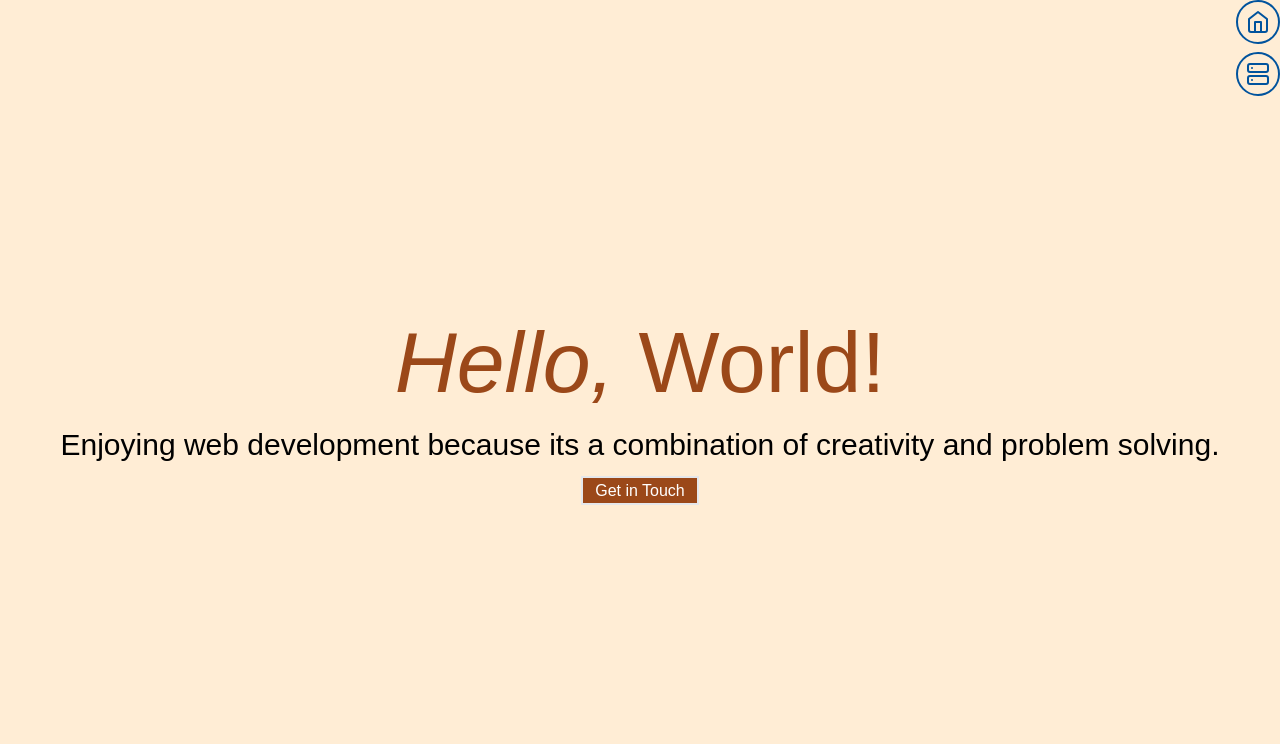
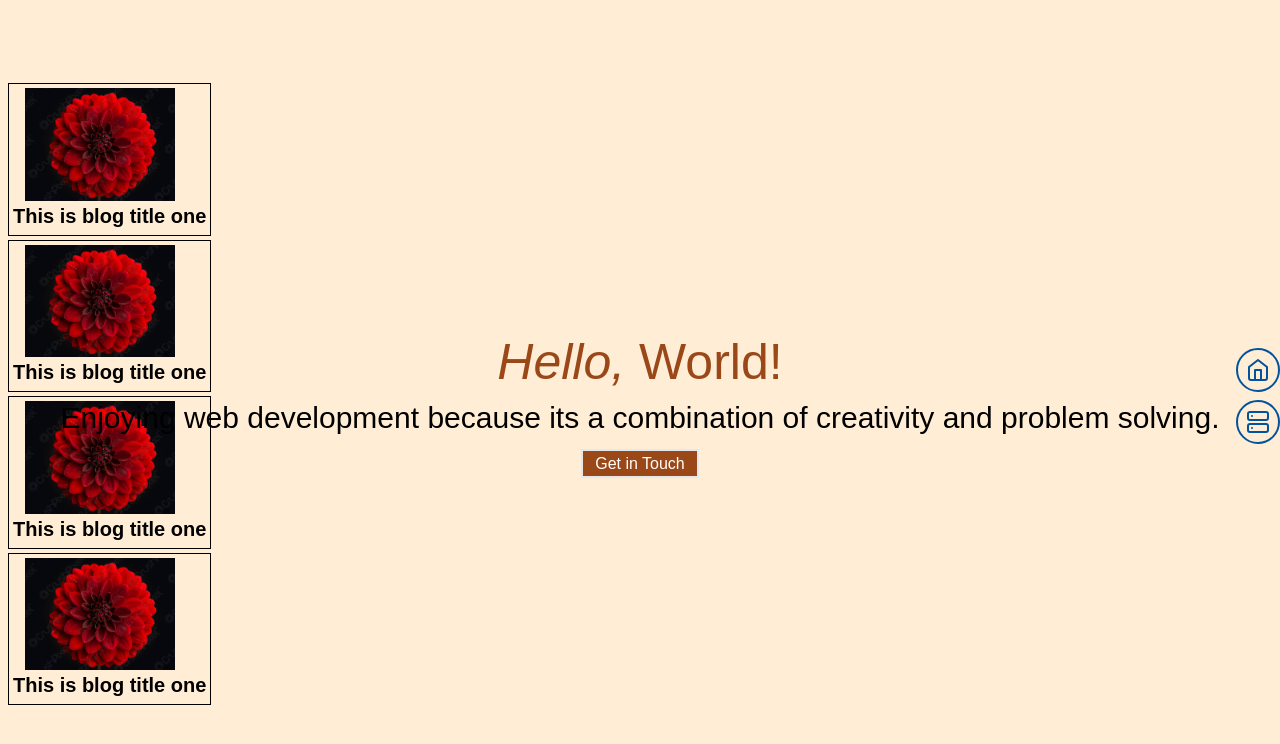
Before and after one commit to borhanphp/portfolio, a Next.js app: page / in a window 1280 px wide. Shown: the top 744 px of the page. Built offline with nearby package versions, Linux system fonts and the light colour scheme; a web font is replaced by a local one.

Commit message:
updated blog section

```diff
--- a/src/app/homepage/page.js
+++ b/src/app/homepage/page.js
@@ -7,15 +7,15 @@ const HomePage = () => {
   return (
     <>
       <div className="bg-orange-100 h-[100vh]">
-        <div className="grid place-content-center ">
+        <div className="grid place-content-center relative">
           {/* <div className="flex justify-center">
          <div>
             <Image src="borhan.svg" width={100} height={100} alt="" />
           </div>
          </div> */}
-          <div className="grid place-content-center h-screen relative">
+          <div className="grid place-content-center h-screen relative px-12">
             <div>
-              <p className="text-[86px] text-center text-[#9B4819]">
+              <p className="text-[50px] text-center text-[#9B4819]">
                 <span className="italic">Hello,</span> World!
               </p>
               <p className="text-center text-3xl">
@@ -35,6 +35,8 @@ const HomePage = () => {
 
 
         </div>
+
+
       </div>
     </>
   );
--- a/src/app/layout.js
+++ b/src/app/layout.js
@@ -1,3 +1,4 @@
+import Blog from '@/components/client/Blog'
 import NavbarRight from '@/components/NavbarRight'
 import { Radley } from 'next/font/google'
 import './globals.css'
@@ -18,6 +19,8 @@ export default function RootLayout( { children } ) {
       <body className={radley.className}>
         <div>
           <NavbarRight />
+          <Blog />
+          {/* <PortfolioShowcase /> */}
           {children}
         </div>
       </body>
--- a/src/components/NavbarRight.js
+++ b/src/components/NavbarRight.js
@@ -32,7 +32,7 @@ const NavbarRight = () => {
     ]
     return (
         <div>
-            <div className="absolute right-0 top-0">
+            <div className="absolute right-0 grid place-content-center h-screen">
                 {
                     data && data.map( ( item, index ) => {
                         return (
--- /dev/null
+++ b/src/components/client/Blog.js
@@ -0,0 +1,75 @@
+import Link from 'next/link'
+import React from 'react'
+
+const Blog = () => {
+    const data = [
+        {
+            title: 'This is blog title one',
+            photo: "/public/image.jpg",
+            link: '/'
+        },
+        // {
+        //     title: 'Portfolio',
+        //     icon: <Briefcase />,
+        //     link: '/portfolio'
+        // },
+        // {
+        //     title: 'Gallery',
+        //     icon: <Aperture />,
+        //     link: '/gallery'
+        // },
+        // {
+        //     title: 'Get in Touch',
+        //     icon: <Mail />,
+        //     link: '/contact-us'
+        // }
+    ]
+    return (
+        <div>
+            <div className="absolute grid place-content-center h-screen">
+                {
+                    data && data.map( ( item, index ) => {
+                        return (
+                            <div key={index} className='mb-2 p-2'>
+                                <div className=' border border-black mb-1 p-1'>
+                                    <div className='ms-3'>
+                                        <img src='image.jpg' alt='' style={{ width: "150px" }} />
+                                    </div>
+                                    <Link href={item?.link}>
+                                        <p className='font-bold text-[20px]'>{item?.title}</p>
+                                    </Link>
+                                </div>
+                                <div className=' border border-black mb-1 p-1'>
+                                    <div className='ms-3'>
+                                        <img src='image.jpg' alt='' style={{ width: "150px" }} />
+                                    </div>
+                                    <Link href={item?.link}>
+                                        <p className='font-bold text-[20px]'>{item?.title}</p>
+                                    </Link>
+                                </div>
+                                <div className=' border border-black mb-1 p-1'>
+                                    <div className='ms-3'>
+                                        <img src='image.jpg' alt='' style={{ width: "150px" }} />
+                                    </div>
+                                    <Link href={item?.link}>
+                                        <p className='font-bold text-[20px]'>{item?.title}</p>
+                                    </Link>
+                                </div>
+                                <div className=' border border-black mb-1 p-1'>
+                                    <div className='ms-3'>
+                                        <img src='image.jpg' alt='' style={{ width: "150px" }} />
+                                    </div>
+                                    <Link href={item?.link}>
+                                        <p className='font-bold text-[20px]'>{item?.title}</p>
+                                    </Link>
+                                </div>
+                            </div>
+                        )
+                    } )
+                }
+            </div>
+        </div>
+    )
+}
+
+export default Blog
--- /dev/null
+++ b/src/components/client/PortfolioShowcase.js
@@ -0,0 +1,75 @@
+import Link from 'next/link'
+import React from 'react'
+
+const PortfolioShowcase = () => {
+    const data = [
+        {
+            title: 'This is blog title one',
+            photo: "/public/image.jpg",
+            link: '/'
+        },
+        // {
+        //     title: 'Portfolio',
+        //     icon: <Briefcase />,
+        //     link: '/portfolio'
+        // },
+        // {
+        //     title: 'Gallery',
+        //     icon: <Aperture />,
+        //     link: '/gallery'
+        // },
+        // {
+        //     title: 'Get in Touch',
+        //     icon: <Mail />,
+        //     link: '/contact-us'
+        // }
+    ]
+    return (
+        <div>
+            <div className="absolute grid place-content-end h-screen right-40">
+                {
+                    data && data.map( ( item, index ) => {
+                        return (
+                            <div key={index} className='mb-2 p-2'>
+                                <div className=' border border-black mb-1 p-1'>
+                                    <div className='ms-3'>
+                                        <img src='image.jpg' alt='' style={{ width: "150px" }} />
+                                    </div>
+                                    <Link href={item?.link}>
+                                        <p className='font-bold text-[20px]'>{item?.title}</p>
+                                    </Link>
+                                </div>
+                                <div className=' border border-black mb-1 p-1'>
+                                    <div className='ms-3'>
+                                        <img src='image.jpg' alt='' style={{ width: "150px" }} />
+                                    </div>
+                                    <Link href={item?.link}>
+                                        <p className='font-bold text-[20px]'>{item?.title}</p>
+                                    </Link>
+                                </div>
+                                <div className=' border border-black mb-1 p-1'>
+                                    <div className='ms-3'>
+                                        <img src='image.jpg' alt='' style={{ width: "150px" }} />
+                                    </div>
+                                    <Link href={item?.link}>
+                                        <p className='font-bold text-[20px]'>{item?.title}</p>
+                                    </Link>
+                                </div>
+                                <div className=' border border-black mb-1 p-1'>
+                                    <div className='ms-3'>
+                                        <img src='image.jpg' alt='' style={{ width: "150px" }} />
+                                    </div>
+                                    <Link href={item?.link}>
+                                        <p className='font-bold text-[20px]'>{item?.title}</p>
+                                    </Link>
+                                </div>
+                            </div>
+                        )
+                    } )
+                }
+            </div>
+        </div>
+    )
+}
+
+export default PortfolioShowcase
```
Also changed, not shown: public/image.jpg (added).
